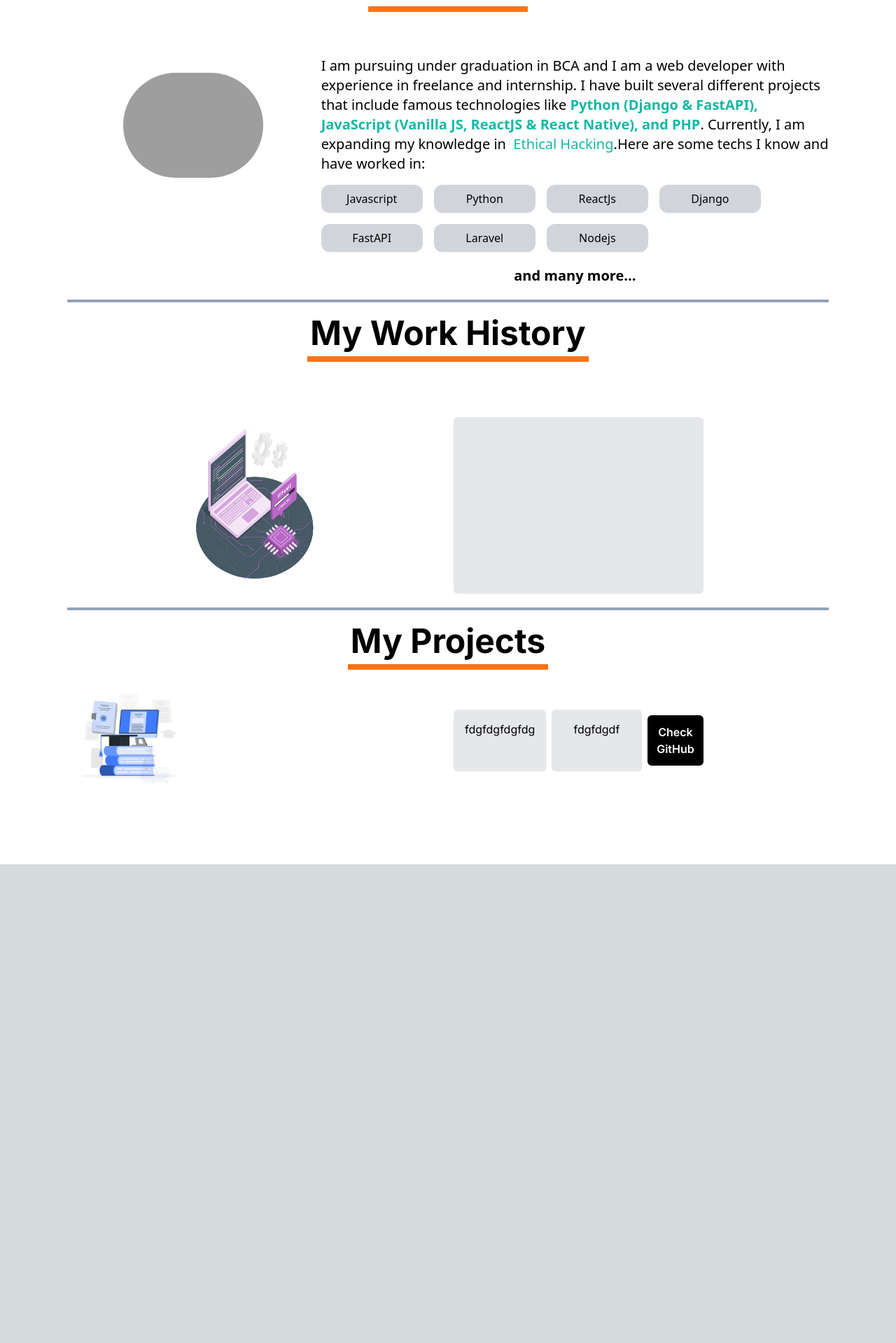
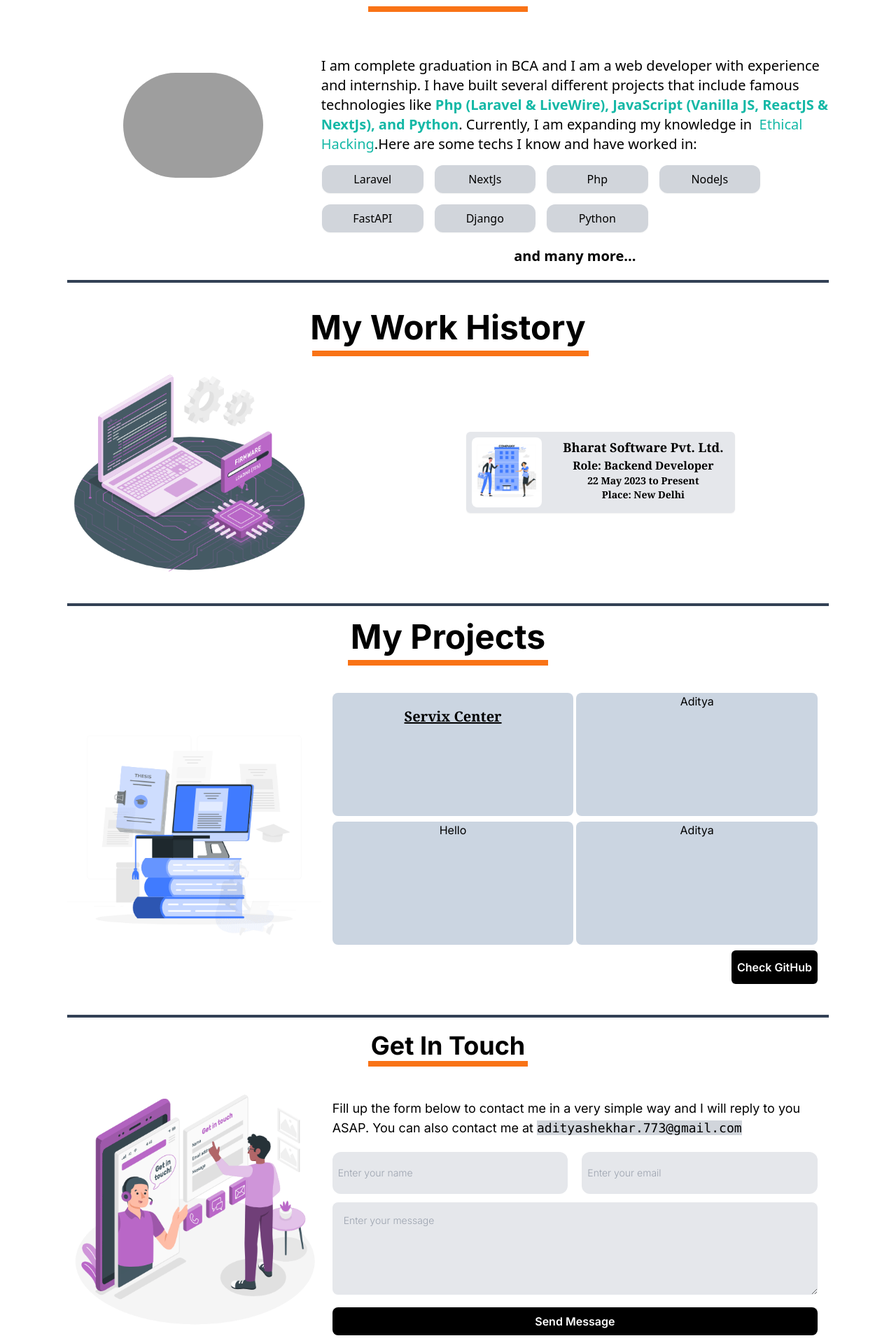
Before and after one commit to aditya-shekhar773/aditya_portfolio, a Next.js app: page / in a window 1280 px wide. Shown: the part 861-2780 px from the top of the page at 70% size. Before the commit the page ends 2096 px from the top, so only its background shows below. Built offline with nearby package versions, Linux system fonts and the light colour scheme; grey boxes are pictures that could not be loaded.

Commit message:
second commit

```diff
--- a/src/app/Components/Header.js
+++ b/src/app/Components/Header.js
@@ -10,7 +10,7 @@ function Header() {
                             <svg stroke="currentColor" fill="currentColor" strokeWidth="0" viewBox="0 0 20 20" className="h-6 w-6">
                                 <path d="M11 3a1 1 0 10-2 0v1a1 1 0 102 0V3zM15.657 5.757a1 1 0 00-1.414-1.414l-.707.707a1 1 0 001.414 1.414l.707-.707zM18 10a1 1 0 01-1 1h-1a1 1 0 110-2h1a1 1 0 011 1zM5.05 6.464A1 1 0 106.464 5.05l-.707-.707a1 1 0 00-1.414 1.414l.707.707zM5 10a1 1 0 01-1 1H3a1 1 0 110-2h1a1 1 0 011 1zM8 16v-1h4v1a2 2 0 11-4 0zM12 14c.015-.34.208-.646.477-.859a4 4 0 10-4.954 0c.27.213.462.519.476.859h4.002z"></path>
                             </svg>
-                            <p className="text-lg font-semibold ml-2 font:mono mt-1">&lt;Adi/&gt;</p>
+                            <p className="text-lg font-semibold ml-2 font-sarif mt-1">&lt;Adi/&gt;</p>
                         </a>
                         <button className="navbar-toggler" type="button" data-bs-toggle="collapse" data-bs-target="#navbarContent">
                             <span className="navbar-toggler-icon"></span>
--- a/src/app/layout.js
+++ b/src/app/layout.js
@@ -1,6 +1,7 @@
 import Header from './Components/Header'
 import './globals.css'
 import { Inter } from 'next/font/google'
+import Footer from './Components/Footer'
 
 const inter = Inter({ subsets: ['latin'] })
 
@@ -16,6 +17,7 @@ export default function RootLayout({ children }) {
       <body className={inter.className}>
         <Header/>
         {children}
+        <Footer/>
       </body>
     </html>
   )
--- a/src/app/page.js
+++ b/src/app/page.js
@@ -8,11 +8,11 @@ export default function Home() {
         <div className="row mt-0 lg:flex">
           <div className="lg:w-7/12">
             <p className="mb-2 font-mono text-lg font-bold" >Hi, I am</p>
-            <p className="lg:text-5xl text-3xl font-bold mt-2">Aditya Shekhar</p>
+            <p className="lg:text-5xl text-3xl font-bold mt-2 font-serif">Aditya Shekhar</p>
             <p className="lg:text-xl font-mono text-sm mt-2 text-slate-400">&lt;An amateur developer./&gt;</p>
-            <p className="lead  text-2xl d-none d-md-block mt-3 font-sans text-slate-500">
+            <p className="lead  text-2xl d-none d-md-block mt-3 font-sarif text-slate-500">
               I am a developer-cum-student with specialization in <span className="text-black">Web/App development</span>.
-              <span className='text-slate-300'> Not really</span> Skilled in <span className="font-semibold text-blue-600" >Python</span> and <span className="text-slate-300">really not</span> good in <span className="font-semibold text-orange-400">Javascript</span> &amp; <span className="font-semibold text-blue-400" >PHP</span>.
+              <span className='text-slate-300'> Not really</span> Skilled in <span className="font-semibold text-blue-600" >Python</span> and <span className="text-slate-300">really not</span> good in <span className="font-semibold text-orange-400">Javascript</span> &amp; <span className="font-semibold text-blue-400" >NextJs</span>.
             </p>
             <div className="flex sm:spaxe-x-0 mt-2">
               <pre className="mb-0 text-medium" >Connect with me :</pre>
@@ -39,8 +39,7 @@ export default function Home() {
           <button className="px-3 py-3 bg-slate-200 rounded-full"><svg stroke="currentColor" fill="currentColor" strokeWidth="0" viewBox="0 0 320 512" height="20" width="20" xmlns="http://www.w3.org/2000/svg"><path d="M143 256.3L7 120.3c-9.4-9.4-9.4-24.6 0-33.9l22.6-22.6c9.4-9.4 24.6-9.4 33.9 0l96.4 96.4 96.4-96.4c9.4-9.4 24.6-9.4 33.9 0L313 86.3c9.4 9.4 9.4 24.6 0 33.9l-136 136c-9.4 9.5-24.6 9.5-34 .1zm34 192l136-136c9.4-9.4 9.4-24.6 0-33.9l-22.6-22.6c-9.4-9.4-24.6-9.4-33.9 0L160 352.1l-96.4-96.4c-9.4-9.4-24.6-9.4-33.9 0L7 278.3c-9.4 9.4-9.4 24.6 0 33.9l136 136c9.4 9.5 24.6 9.5 34 .1z"></path></svg></button>
         </div>
       </div>
-      <div className='border-2 border-slate-400 mt-5'></div>
-
+      <div className='border-2 border-slate-700 mt-5'></div>
 
       <div className="container text-center lg:mt-24 mt-10">
         <span className="text-5xl font-bold border-b-8 border-orange-500 font-poppins opacity-100">About Me</span>
@@ -50,11 +49,10 @@ export default function Home() {
           </div>
           <div className="lg:w-2/3 mt-4 lg:mt-10 flex flex-col items-center">
             <p className="text-xl text-center lg:text-left mt-4 font-medium font-sans">
-              I am pursuing under graduation in BCA and I am a web developer with experience in freelance and internship.
-              I have built several different projects that include famous technologies like
+              I am complete  graduation in BCA and I am a web developer with experience  and internship. I have built several different projects that include famous technologies like
               <span className="font-semibold text-teal-500">
-                &nbsp;Python (Django &amp; FastAPI),
-                JavaScript (Vanilla JS, ReactJS &amp; React Native), and PHP
+                &nbsp;Php (Laravel &amp; LiveWire),
+                JavaScript (Vanilla JS, ReactJS &amp; NextJs), and Python
               </span>.
               Currently, I am expanding my knowledge in
               <span className="text-teal-500">&nbsp; Ethical Hacking</span>.
@@ -64,17 +62,27 @@ export default function Home() {
             <div className="flex flex-wrap lg:justify-start mt-4 lg:gap-4 gap-2">
               <div className="w-[45%] lg:w-1/5">
                 <div className="rounded-xl shadow-sm py-2 px-5 p-5 bg-gray-300">
-                  <span className="block text-center font-sans">Javascript</span>
+                  <span className="block text-center font-sans">Laravel</span>
                 </div>
               </div>
               <div className="w-[45%] lg:w-1/5">
                 <div className="rounded-xl shadow-sm py-2 px-5 p-5 bg-gray-300">
-                  <span className="block text-center font-sans ">Python</span>
+                  <span className="block text-center font-sans ">NextJs</span>
                 </div>
               </div>
               <div className="w-[45%] lg:w-1/5">
                 <div className="rounded-xl shadow-sm py-2 px-5 p-5 bg-gray-300">
-                  <span className="block text-center font-sans">ReactJs</span>
+                  <span className="block text-center font-sans">Php</span>
+                </div>
+              </div>
+              <div className="w-[45%] lg:w-1/5">
+                <div className="rounded-xl shadow-sm py-2 px-5 p-5 bg-gray-300">
+                  <span className="block text-center font-sans">NodeJs</span>
+                </div>
+              </div>
+              <div className="w-[45%] lg:w-1/5">
+                <div className="rounded-xl shadow-sm py-2 px-5 p-5 bg-gray-300">
+                  <span className="block text-center font-sans">FastAPI</span>
                 </div>
               </div>
               <div className="w-[45%] lg:w-1/5">
@@ -84,17 +92,7 @@ export default function Home() {
               </div>
               <div className="w-[45%] lg:w-1/5">
                 <div className="rounded-xl shadow-sm py-2 px-5 p-5 bg-gray-300">
-                  <span className="block text-center font-sans">FastAPI</span>
-                </div>
-              </div>
-              <div className="w-[45%] lg:w-1/5">
-                <div className="rounded-xl shadow-sm py-2 px-5 p-5 bg-gray-300">
-                  <span className="block text-center font-sans">Laravel</span>
-                </div>
-              </div>
-              <div className="w-[45%] lg:w-1/5">
-                <div className="rounded-xl shadow-sm py-2 px-5 p-5 bg-gray-300">
-                  <span className="block text-center font-sans">Nodejs</span>
+                  <span className="block text-center font-sans">Python</span>
                 </div>
               </div>
             </div>
@@ -102,70 +100,84 @@ export default function Home() {
           </div>
         </div>
       </div>
-      <div className='border-2 border-slate-400 mt-5'></div>
+      <div className='border-2 border-slate-700 mt-5'></div>
 
-      <div className="container mt-5 mt-lg-4 text-center">
+      <div className="container mt-10 text-center">
         <span className="lg:text-5xl text-3xl font-bold px-1 py-1 border-b-8 border-orange-500 font-poppins">
           My Work History
         </span>
-        <div className="lg:mt-20 mt-10 grid grid-cols-1 md:grid-cols-2 gap-4">
-          <div className="lg:w-1/3 mx-auto items-center justify-center">
-            <Image src="/Firmware.gif" width={500} height={100} alt="my work history" className=' h-full w-full'/>
+        <div className='row mt-0 lg:flex'>
+          <div className="lg:w-2/5 mx-auto items-center justify-center">
+            <Image src="/Firmware.gif" width={350} height={100} alt="my work history" className='' />
           </div>
-          <div className="lg:w-2/3 flex items-center justify-center mt-4">
-            <div className="bg-gray-200 rounded-md shadow-sm p-4 w-full md:w-96">
-              <div className="animate-pulse">
-                <p className="placeholder-h1 rounded-lg w-3/4 h-12"></p>
+          <div className="lg:w-3/5 flex items-center justify-center mt-4">
+            <div className="bg-gray-200 flex rounded-md shadow-sm p-2 w-full md:w-96">
+              <div className="w-1/3">
+                <Image src="/company.gif" width={100} height={100} alt="my work history" className='bg-gray-200 rounded-lg' />
               </div>
-              <p className="mt-4">
-                <span className="placeholder-h2 inline-block w-2/4 h-8 rounded-lg mb-2"></span>
-                <span className="placeholder-h2 inline-block w-1/4 h-8 rounded-lg mb-2 ml-2"></span>
-                <span className="placeholder-h2 inline-block w-1/5 h-8 rounded-lg mb-2 ml-2"></span>
-              </p>
-              <div className="animate-pulse">
-                <p className="placeholder-h1 rounded-lg w-3/4 h-12"></p>
+              <div className="w-2/3">
+                <p className='lg:text-lg  text-base font-medium lg:font-semibold font-serif'>Bharat Software Pvt. Ltd.</p>
+                <span className='text-sm lg:text-base  font-medium lg:font-semibold font-serif'>Role: Backend Developer</span>
+                <p className='text-sm font-normal lg:font-semibold font-serif'>22 May 2023 to Present</p>
+                <p className='text-sm font-normal lg:font-semibold font-serif'>Place: New Delhi</p>
               </div>
-              <p className="mt-4">
-                <span className="placeholder-h2 inline-block w-2/4 h-8 rounded-lg mb-2"></span>
-                <span className="placeholder-h2 inline-block w-1/4 h-8 rounded-lg mb-2 ml-2"></span>
-                <span className="placeholder-h2 inline-block w-1/5 h-8 rounded-lg mb-2 ml-2"></span>
-              </p>
             </div>
           </div>
         </div>
       </div>
-      <div className='border-2 border-slate-400 mt-5'></div>
+      <div className='border-2 border-slate-700 mt-5'></div>
 
       <div className="container mt-5 mt-lg-4 text-center">
         <span className="text-5xl font-bold px-1 py-1 border-b-8 border-orange-500 font-poppins opacity-100">
           My Projects
         </span>
-        <div className="mt-5 grid grid-cols-1 md:grid-cols-2 gap-4">
+
+        <div className='row mt-5 lg:flex'>
           <div className="lg:w-1/3 flex items-center justify-center">
-            <Image width={500} height={100} src="/Thesis.gif" alt="" className=" h-full" />
+            <Image width={500} height={100} src="/Thesis.gif" alt="" />
           </div>
-          <div className="lg:w-2/3 flex items-center justify-center mt-4">
-            <div className="w-full lg:flex text-center text-lg-start gap-2">
-              <div className="bg-gray-200 rounded-md shadow-sm p-4 w-full lg:w-1/2">
-                fdgfdgfdgfdg
+          <div className="lg:w-2/3 lg:mt-5  lg:gap-2 lg:p-4 gap-4 ">
+            <div className='w-full lg:flex gap-1'>
+              <div className='lg:w-1/2 h-44  bg-slate-300 rounded-lg p-5'>
+                <p className='text-xl font-serif font-bold'><u>Servix Center</u></p>
+                <p></p>
               </div>
-              <div className="bg-gray-200 rounded-md shadow-sm p-4 w-full lg:w-1/2">
-                fdgfdgdf
-              </div>
-
-
-              <div className="text-center text-lg-end">
-                <button className="font-semibold rounded-md border-0 py-3 px-2 my-2 bg-black text-white text-center font-poppins">
-                  Check GitHub
-                </button>
-              </div>
+              <div className='lg:w-1/2 h-44 bg-slate-300 rounded-lg lg:mt-0 mt-2'>Aditya</div>
+            </div>
+            <div className='w-full lg:flex gap-1 mt-2'>
+              <div className='lg:w-1/2  h-44 bg-slate-300 rounded-lg'>Hello</div>
+              <div className='lg:w-1/2 h-44 bg-slate-300 rounded-lg lg:mt-0 mt-2'>Aditya</div>
+            </div>
+            <div className="text-center lg:text-end">
+              <button className="font-semibold rounded-md border-0 py-3 px-2 my-2 bg-black text-white text-center font-poppins">
+                Check GitHub
+              </button>
             </div>
           </div>
         </div>
       </div>
+      <div className='border-2 border-slate-700 mt-5'></div>
 
+      <div className="container mt-5 mt-lg-4 text-center">
+        <div className="Toastify"></div>
+        <span className="text-4xl font-bold px-1 my-0 border-b-8 border-orange-500 font-poppins opacity-100">Get In Touch</span>
+        <div className='row mt-5 lg:flex'>
+          <div className="lg:w-1/3 flex items-center justify-center">
+            <Image width={500} height={100} src="/Touch.gif" alt="" />
+          </div>
+          <div className="lg:w-2/3 lg:mt-5 mt-5 lg:gap-2 lg:p-4 gap-4 ">
+            <p className="mb-4 lg:mb-0  text-center lg:text-left font-sarif font-semibild text-base lg:text-lg">Fill up the form below to contact me in a very simple way and I will reply to you ASAP. You can also contact me at <span className="badge bg-gray-300 text-black font-light small font-mono">adityashekhar.773@gmail.com</span></p>
+            <div className="flex flex-col lg:flex-row w-full gap-5 mt-5">
+              <input type="text" placeholder="Enter your name" className="rounded-xl form-control lg:py-5 py-3 font-light text-sm bg-gray-200 font-poppins lg:w-1/2 p-2" />
+              <input type="text" placeholder="Enter your email" className="rounded-xl form-control lg:py-5 py-3 font-light text-sm bg-gray-200 font-poppins lg:w-1/2 p-2" />
+            </div>
+            <textarea rows={5} cols={7} placeholder="Enter your message" className="rounded-lg form-control font-light text-sm bg-gray-200 font-poppins mt-3 w-full p-4"></textarea>
+            <button className="btn bg-black text-white px-2 py-2 w-full rounded-lg font-semibold font-poppins mt-3"><span>Send Message</span></button>
+          </div>
+        </div>
+
+      </div>
 
     </div>
-
   )
 }
```
Also changed, not shown: src/app/Components/Footer.js (added, +20 -0 lines), public/Company.gif (added), public/Touch.gif (added).
